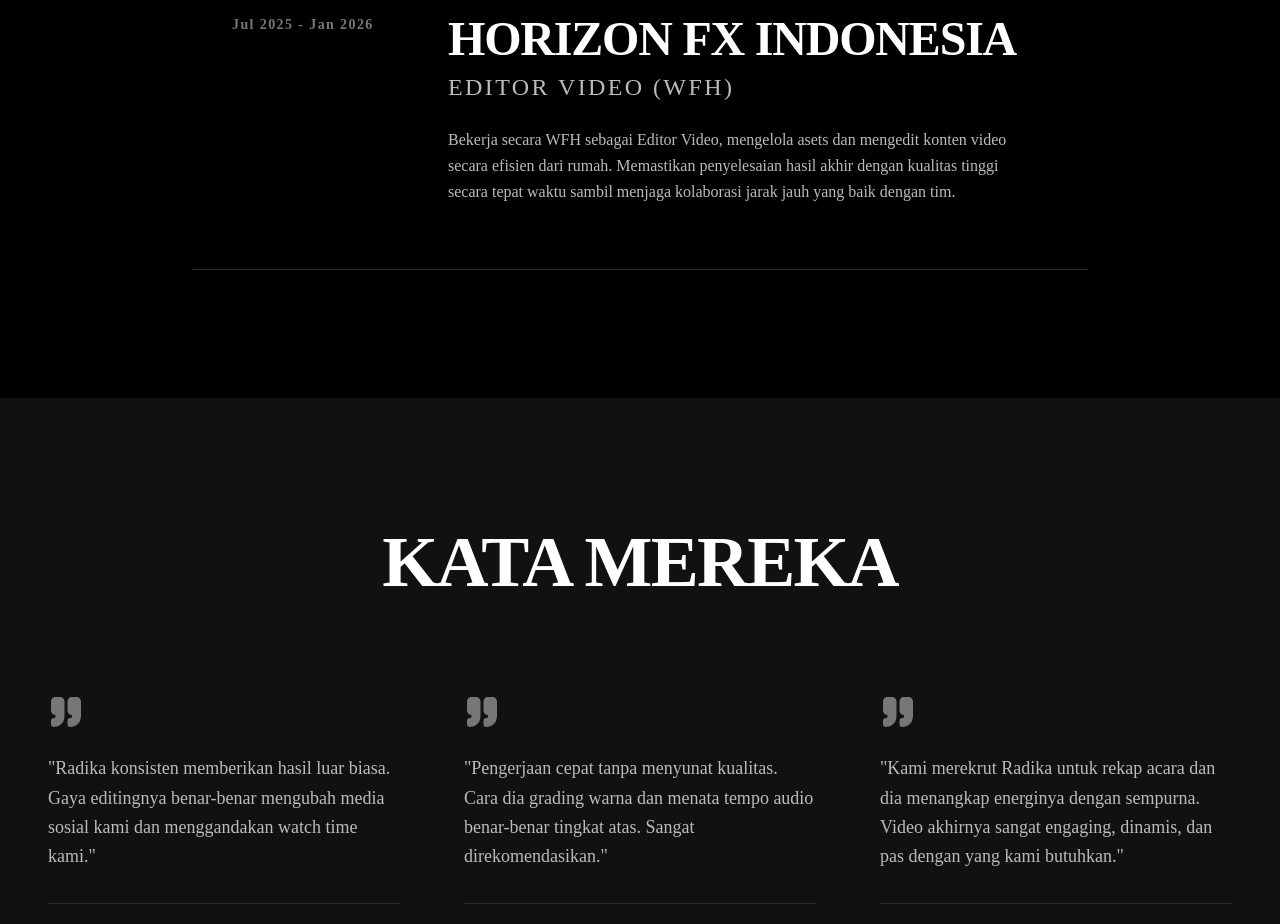
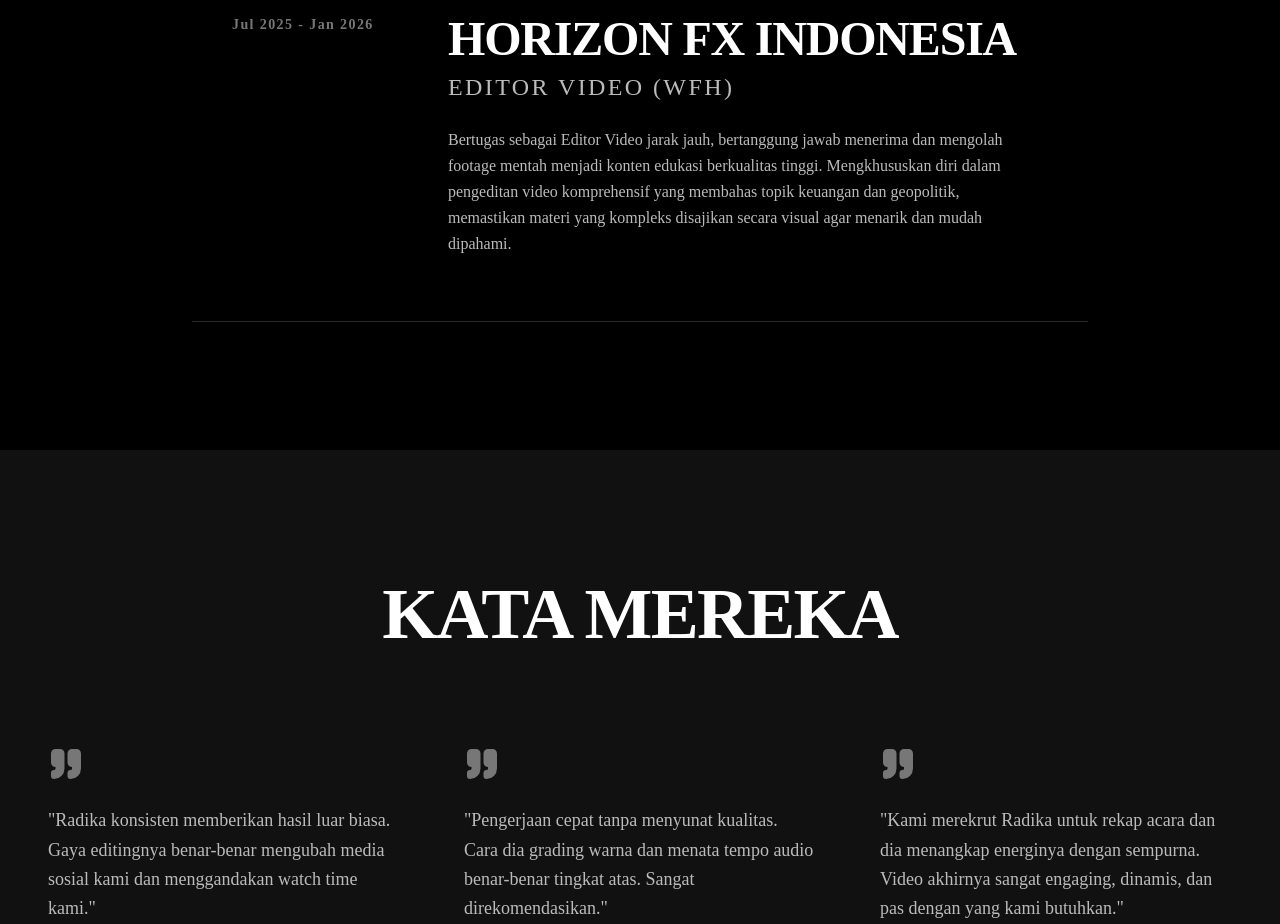
Before and after one commit to ggsradik-alt/Radika-Video-Editor, a Next.js app: page / in a window 1280 px wide. Shown: the part 6440-7364 px from the top of the page. Built offline with nearby package versions, Linux system fonts and the light colour scheme.

Commit message:
Memperbarui deskripsi kerja di Horizon FX Indonesia

```diff
--- a/src/components/sections/Experience.tsx
+++ b/src/components/sections/Experience.tsx
@@ -44,8 +44,8 @@
       company: "Horizon FX Indonesia",
       periodEn: "Jul 2025 - Jan 2026",
       periodId: "Jul 2025 - Jan 2026",
-      descEn: "Worked remotely as a Video Editor, managing and editing video content efficiently from a work-from-home setup. Ensured timely delivery of high-quality outputs while maintaining strong remote collaboration with the team.",
-      descId: "Bekerja secara WFH sebagai Editor Video, mengelola asets dan mengedit konten video secara efisien dari rumah. Memastikan penyelesaian hasil akhir dengan kualitas tinggi secara tepat waktu sambil menjaga kolaborasi jarak jauh yang baik dengan tim."
+      descEn: "Served as a remote Video Editor, responsible for receiving and processing raw footage to produce high-quality educational content. Specialized in editing comprehensive videos focusing on finance and geopolitical topics, ensuring complex subject matters were presented in an engaging and accessible visual format.",
+      descId: "Bertugas sebagai Editor Video jarak jauh, bertanggung jawab menerima dan mengolah footage mentah menjadi konten edukasi berkualitas tinggi. Mengkhususkan diri dalam pengeditan video komprehensif yang membahas topik keuangan dan geopolitik, memastikan materi yang kompleks disajikan secara visual agar menarik dan mudah dipahami."
     }
   ];
 
```
